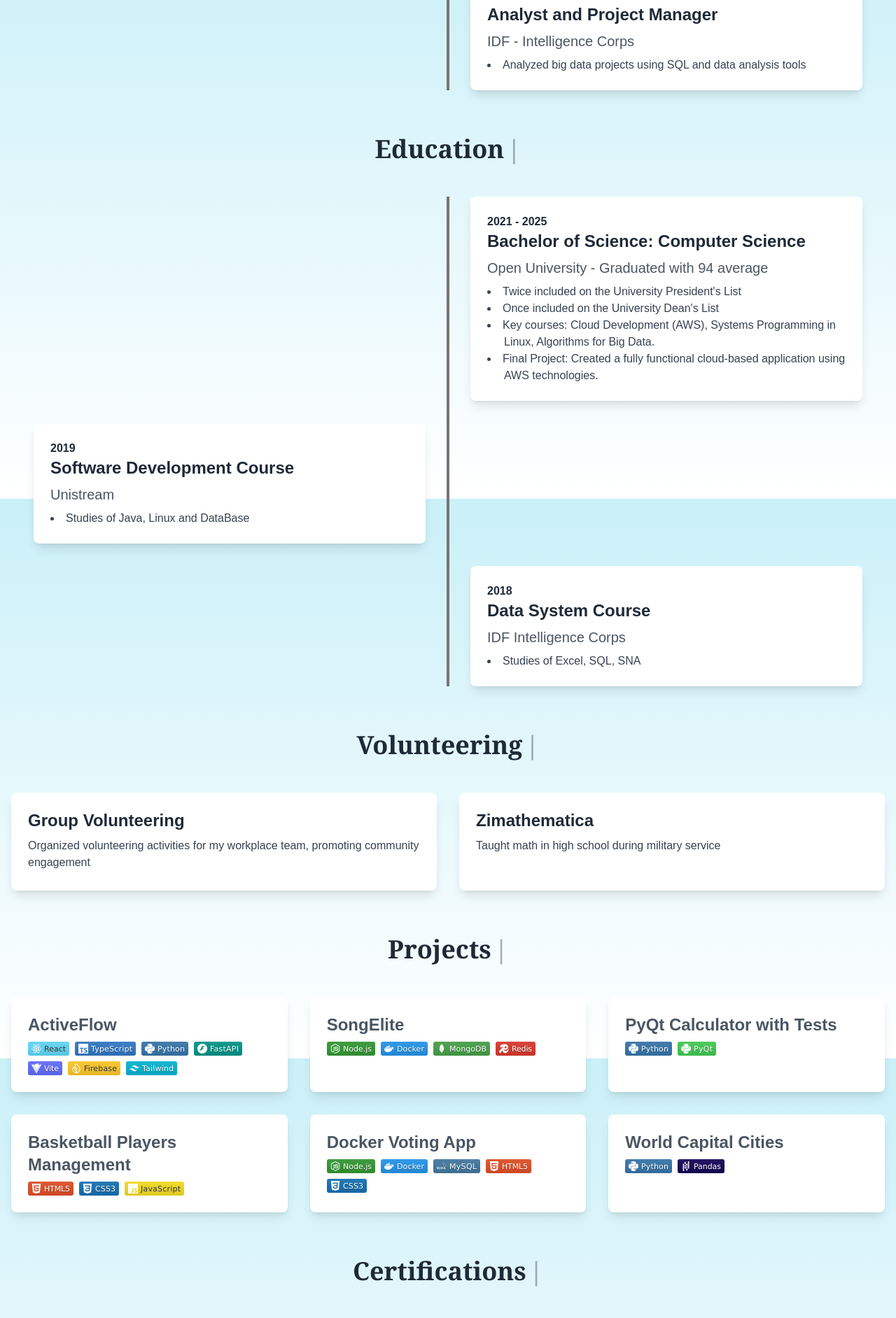
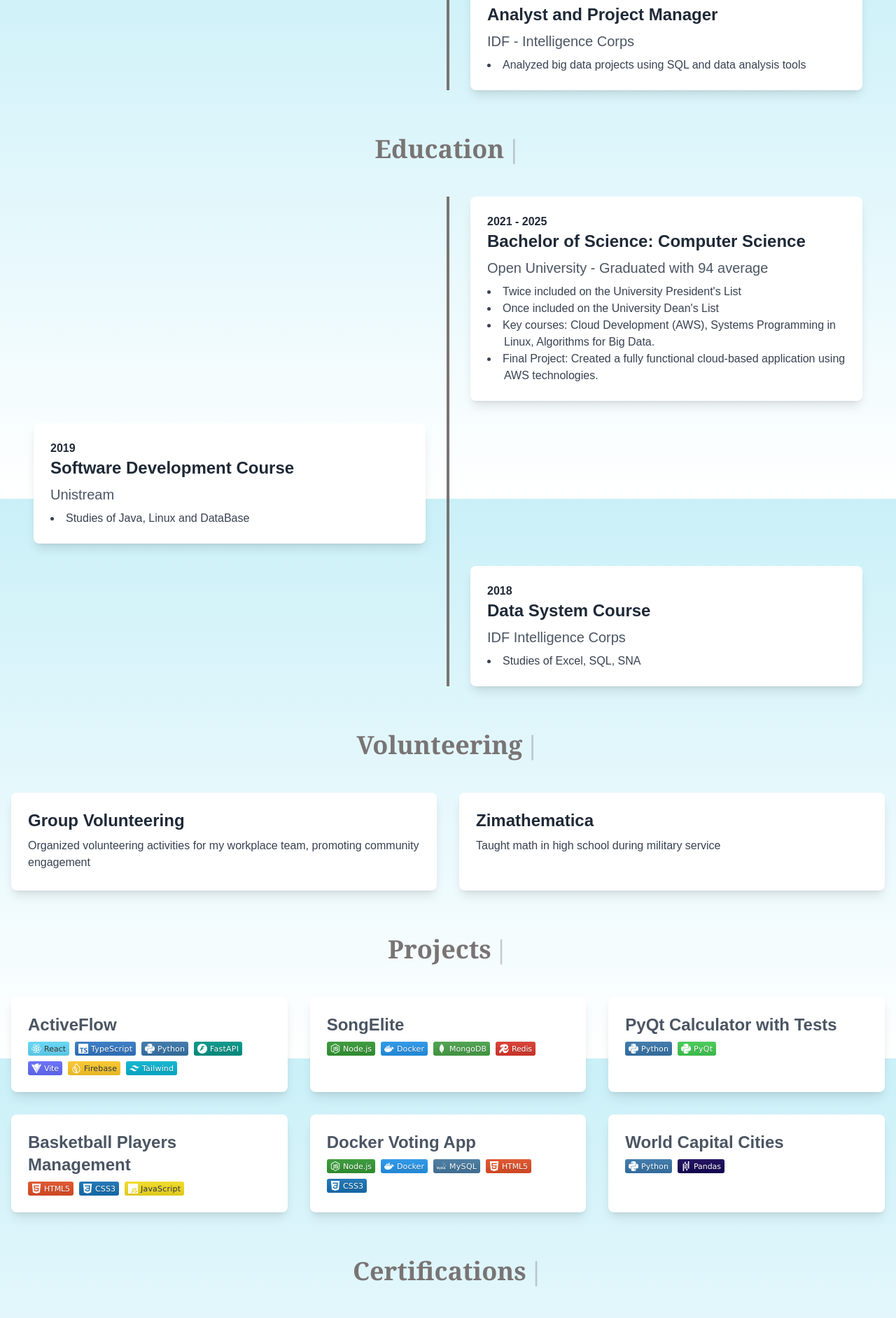
Before and after one commit to BenArtzi4/JourneyPortfolio, a Next.js app: page / in a window 1280 px wide. Shown: the part 887-2771 px from the top of the page at 70% size. Built offline with nearby package versions, Linux system fonts and the light colour scheme.

Commit message:
change section header colors

```diff
--- a/app/components/Timeline.tsx
+++ b/app/components/Timeline.tsx
@@ -296,7 +296,10 @@ export default function Timeline() {
   return (
     <div className="space-y-16">
       <section>
-        <TypewriterTitle text="Work History" />
+        <TypewriterTitle
+          text="Work History"
+          className="typewriter-title text-white"
+        />
         <div className="relative">
           {/* Blue line only visible on medium screens and larger */}
           <div className="timeline-line absolute hidden sm:block left-1/2 transform -translate-x-1/2 h-full w-1"></div>
@@ -307,7 +310,10 @@ export default function Timeline() {
       </section>
 
       <section className="my-16">
-        <TypewriterTitle text="Education" />
+        <TypewriterTitle
+          text="Education"
+          className="typewriter-title text-white"
+        />
         <div className="relative">
           {/* Blue line only visible on medium screens and larger */}
           <div className="timeline-line absolute hidden sm:block left-1/2 transform -translate-x-1/2 h-full w-1"></div>
@@ -318,7 +324,10 @@ export default function Timeline() {
       </section>
 
       <section className="my-16">
-        <TypewriterTitle text="Volunteering" />
+        <TypewriterTitle
+          text="Volunteering"
+          className="typewriter-title text-white"
+        />
         <div className="grid grid-cols-1 md:grid-cols-2 gap-8">
           {volunteeringData.map((item, index) => (
             <FloatingCard key={index}>
@@ -342,7 +351,10 @@ export default function Timeline() {
       </section>
 
       <section className="my-16">
-        <TypewriterTitle text="Projects" />
+        <TypewriterTitle
+          text="Projects"
+          className="typewriter-title text-white"
+        />
         <div className="grid grid-cols-1 md:grid-cols-2 lg:grid-cols-3 gap-8">
           {projectsData.map((item, index) => (
             <FloatingCard key={index}>
@@ -391,7 +403,10 @@ export default function Timeline() {
       </section>
 
       <section className="my-16">
-        <TypewriterTitle text="Certifications" />
+        <TypewriterTitle
+          text="Certifications"
+          className="typewriter-title text-white"
+        />
         <div className="grid grid-cols-1 md:grid-cols-2 lg:grid-cols-3 gap-8">
           {certificationsData.map((item, index) => (
             <FloatingCard key={index}>
--- a/app/components/TypewriterTitle.tsx
+++ b/app/components/TypewriterTitle.tsx
@@ -3,7 +3,15 @@
 import { useEffect, useState } from "react";
 import { motion } from "framer-motion";
 
-export default function TypewriterTitle({ text }: { text: string }) {
+interface TypewriterTitleProps {
+  text: string;
+  className?: string;
+}
+
+export default function TypewriterTitle({
+  text,
+  className,
+}: TypewriterTitleProps) {
   const [displayedText, setDisplayedText] = useState("");
   const [currentIndex, setCurrentIndex] = useState(0);
 
@@ -19,7 +27,9 @@ export default function TypewriterTitle({ text }: { text: string }) {
 
   return (
     <motion.h2
-      className="text-4xl font-bold mb-12 text-center text-gray-800 font-serif"
+      className={`text-4xl font-bold mb-12 text-center font-serif ${
+        className || "text-gray-800"
+      }`}
       initial={{ opacity: 0 }}
       animate={{ opacity: 1 }}
       transition={{ duration: 0.5 }}
--- a/app/globals.css
+++ b/app/globals.css
@@ -64,3 +64,7 @@ body {
   text-indent: -1.5em;
   padding-left: 1.5em;
 }
+
+.typewriter-title {
+  color: #797474;
+}
```
